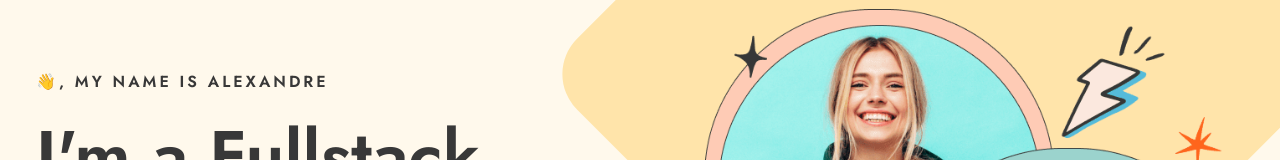
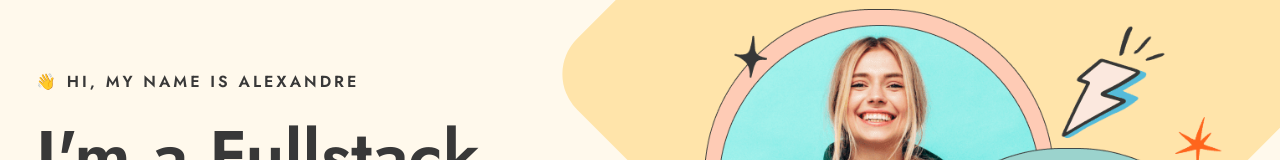
Before and after one commit to lexsimoes/mywebsite, a plain HTML site: page index.html in a window 1280 px wide. Shown: the part 151-311 px from the top of the page. Drawn offline with nearby package versions, Linux system fonts and the light colour scheme.

Commit message:
changes title

```diff
--- a/index.html
+++ b/index.html
@@ -109,7 +109,7 @@
 
           <div class="hero-content">
 
-            <p class="hero-subtitle">👋, My name is Alexandre</p>
+            <p class="hero-subtitle">👋 Hi, my name is Alexandre</p>
 
             <h1 class="headline-lg">I'm a Fullstack Developer looking for a job!</h1>
 
```
